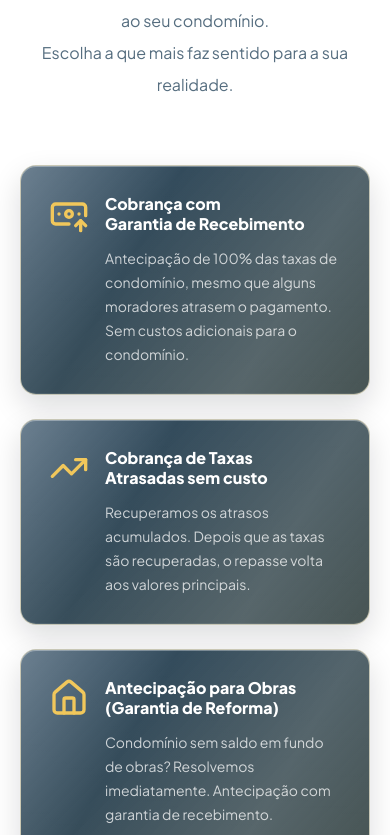
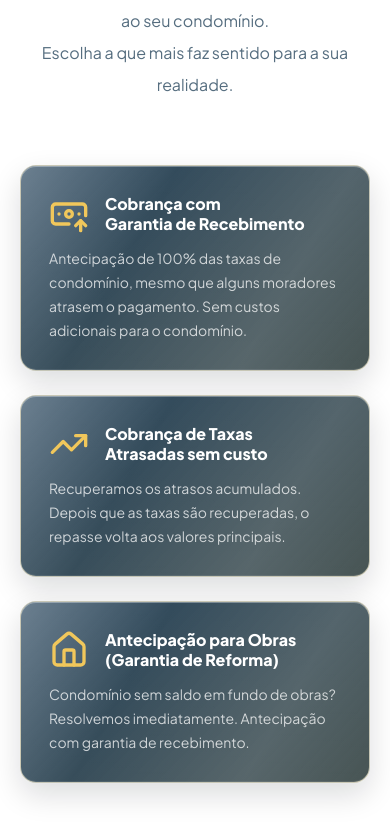
Before and after one commit to guilhermeazsa4/npm-capital, a Next.js app: page / in a window 390 px wide. Shown: the part 1165-2000 px from the top of the page. Built offline with nearby package versions, Linux system fonts and the light colour scheme.

Commit message:
final att 0707

```diff
--- a/src/app/e-books/[slug]/content.tsx
+++ b/src/app/e-books/[slug]/content.tsx
@@ -105,7 +105,7 @@ export function EbookLandingContent({ ebook }: { ebook: Ebook }) {
 
   return (
     <main className="bg-gradient-to-b from-white to-[#FAFAFA]">
-      <section className="px-3 pb-16 pt-28 sm:px-4 sm:pt-32 lg:px-6 lg:pb-20 lg:pt-36">
+      <section className="px-3 pb-16 pt-20 sm:px-4 sm:pt-24 lg:px-6 lg:pb-20 lg:pt-28">
         <div className="mx-auto max-w-[1040px]">
           <Link
             href="/e-books"
@@ -178,7 +178,7 @@ export function EbookLandingContent({ ebook }: { ebook: Ebook }) {
                   }}
                 >
                   <p className="mb-5 text-left text-lg font-black text-white">Baixe seu e-book</p>
-                  <div className="grid grid-cols-1 gap-4 sm:grid-cols-2 lg:grid-cols-4">
+                  <div className="grid grid-cols-1 gap-4 sm:grid-cols-2">
                     <div>
                       <label htmlFor="eb-nome" className={labelClassName}>
                         Nome <span className="text-red-500">*</span>
--- a/src/app/globals.css
+++ b/src/app/globals.css
@@ -1699,12 +1699,8 @@ body {
 }
 
 .gold-surface {
-  background:
-    linear-gradient(135deg, rgba(212, 165, 58, 0.98), rgba(181, 132, 33, 0.95)),
-    linear-gradient(180deg, rgba(255, 255, 255, 0.24), rgba(255, 255, 255, 0));
-  box-shadow:
-    0 22px 55px rgba(100, 71, 17, 0.26),
-    inset 0 1px 0 rgba(255, 255, 255, 0.32);
+  background: linear-gradient(135deg, #d4a53a, #b58421);
+  box-shadow: 0 22px 55px rgba(100, 71, 17, 0.26);
 }
 
 .section-grid {
--- a/src/components/footer.tsx
+++ b/src/components/footer.tsx
@@ -7,8 +7,7 @@ export function Footer() {
   const year = new Date().getFullYear();
 
   return (
-    <footer className="gold-surface relative overflow-hidden border-t border-[#FFE39A]/70 px-5 pb-6 pt-12 text-black lg:px-8 lg:pb-8 lg:pt-20">
-      <span className="pointer-events-none absolute inset-0 bg-[linear-gradient(120deg,rgba(255,255,255,0.42),transparent_36%,rgba(255,255,255,0.16)_72%,transparent)] opacity-90" />
+    <footer className="gold-surface relative z-[55] border-t border-[#FFE39A]/70 px-5 pb-6 pt-6 text-black lg:px-8 lg:pb-8 lg:pt-8">
       <div className="relative z-10 mx-auto max-w-[1220px]">
         <div className="grid grid-cols-1 gap-10 sm:grid-cols-2 lg:grid-cols-3 lg:gap-16">
           {/* Parceiras */}
--- a/src/components/sections/problema.tsx
+++ b/src/components/sections/problema.tsx
@@ -21,14 +21,14 @@ function ServiceCard({
     <MotionBlock delay={delay} className="h-full">
       <Link
         href="/servicos"
-        className="premium-glass-button topbar-ticket-button group relative flex h-full items-start gap-4 overflow-hidden rounded-[16px] p-7 text-white"
+        className="premium-glass-button topbar-ticket-button group relative flex h-full flex-col overflow-hidden rounded-[16px] p-7 text-white"
       >
         <span className="pointer-events-none absolute inset-0 bg-[linear-gradient(120deg,rgba(255,255,255,0.36),transparent_34%,rgba(255,255,255,0.14)_72%,transparent)] opacity-85 transition-opacity group-hover:opacity-100" />
-        <Icon aria-hidden="true" className="relative z-10 h-10 w-10 shrink-0 text-[#F1C75B]" />
-        <div className="relative z-10">
+        <div className="relative z-10 flex items-center gap-4">
+          <Icon aria-hidden="true" className="h-10 w-10 shrink-0 text-[#F1C75B]" />
           <h3 className="text-base font-black leading-tight text-white">{title}</h3>
-          <p className="mt-3 text-sm leading-6 text-white/75">{description}</p>
         </div>
+        <p className="relative z-10 mt-3 text-sm leading-6 text-white/75">{description}</p>
       </Link>
     </MotionBlock>
   );
--- a/src/components/ui.tsx
+++ b/src/components/ui.tsx
@@ -220,35 +220,68 @@ function FloatingWhatsAppIcon() {
 
 export function FloatingActions({ hideProposalInHero = false }: { hideProposalInHero?: boolean } = {}) {
   const [showProposal, setShowProposal] = useState(!hideProposalInHero);
+  const [mountProposal, setMountProposal] = useState(!hideProposalInHero);
+
+  // Keep the button mounted for the fade-out transition, then remove it from
+  // the DOM entirely so it can never bleed through the footer afterwards.
+  useEffect(() => {
+    if (showProposal) {
+      setMountProposal(true);
+      return;
+    }
+    const timeout = setTimeout(() => setMountProposal(false), 300);
+    return () => clearTimeout(timeout);
+  }, [showProposal]);
 
   useEffect(() => {
-    if (!hideProposalInHero) return;
-
-    const onScroll = () => {
+    const update = () => {
+      let pastHero = true;
+      if (hideProposalInHero) {
         const hero = document.querySelector(".hero-section");
         const threshold = hero instanceof HTMLElement ? hero.offsetHeight * 0.3 : window.innerHeight * 0.3;
-      setShowProposal(window.scrollY > threshold);
+        pastHero = window.scrollY > threshold;
+      }
+
+      // Hide well before the footer visually reaches the button, so there's
+      // no chance of the two overlapping/bleeding into each other.
+      const footer = document.querySelector("footer");
+      const footerClear = !(footer instanceof HTMLElement) || footer.getBoundingClientRect().top > window.innerHeight + 80;
+
+      setShowProposal(pastHero && footerClear);
     };
 
-    onScroll();
-    window.addEventListener("scroll", onScroll, { passive: true });
-    return () => window.removeEventListener("scroll", onScroll);
+    update();
+    window.addEventListener("scroll", update, { passive: true });
+    window.addEventListener("resize", update);
+    return () => {
+      window.removeEventListener("scroll", update);
+      window.removeEventListener("resize", update);
+    };
   }, [hideProposalInHero]);
 
   return (
-    <div className="fixed bottom-5 right-5 z-50 flex items-center gap-3">
-      {showProposal ? (
+    <>
+      {/* Fades out, then unmounts — so it never lingers/bleeds through the footer. */}
+      {mountProposal ? (
+        <div className="fixed bottom-5 right-[92px] z-40 sm:right-[104px]">
           <a
             href="/contato#solicitar-proposta"
-          className="floating-gold-button whatsapp-animate group inline-flex h-14 items-center gap-2 overflow-hidden rounded-[18px] px-5 text-sm font-black active:scale-95"
+            className={`floating-gold-button whatsapp-animate group inline-flex h-14 items-center gap-2 overflow-hidden rounded-[18px] px-5 text-sm font-black transition-opacity duration-300 ease-in active:scale-95 ${
+              showProposal ? "opacity-100" : "pointer-events-none opacity-0"
+            }`}
             style={{ animationDelay: "0.5s" }}
           >
             <FileText aria-hidden="true" className="h-5 w-5 shrink-0" />
             <span className="whitespace-nowrap">Solicitar Proposta</span>
           </a>
+        </div>
       ) : null}
+
+      {/* Always above the footer — the WhatsApp button must never get covered. */}
+      <div className="fixed bottom-5 right-5 z-[60]">
         <FloatingWhatsAppIcon />
       </div>
+    </>
   );
 }
 
```
Lines whose indentation alone changed are shown as unchanged.
